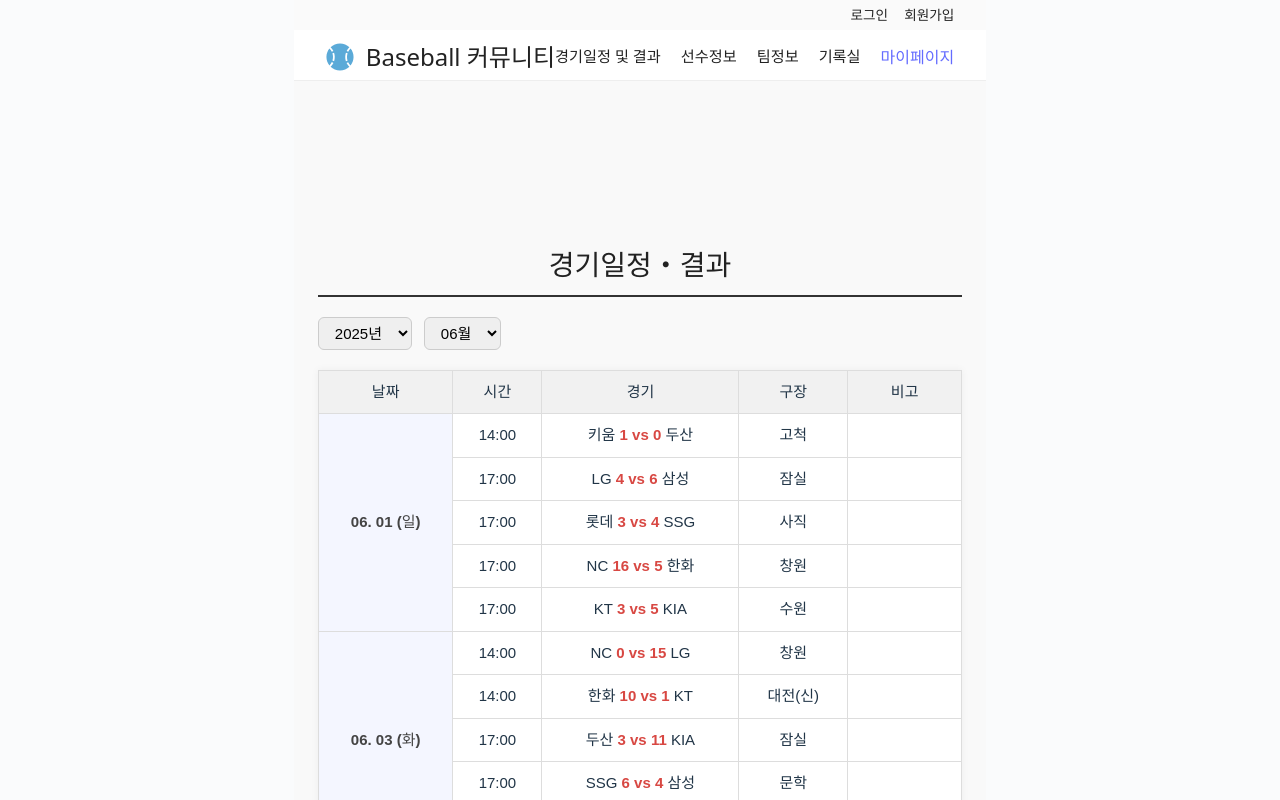
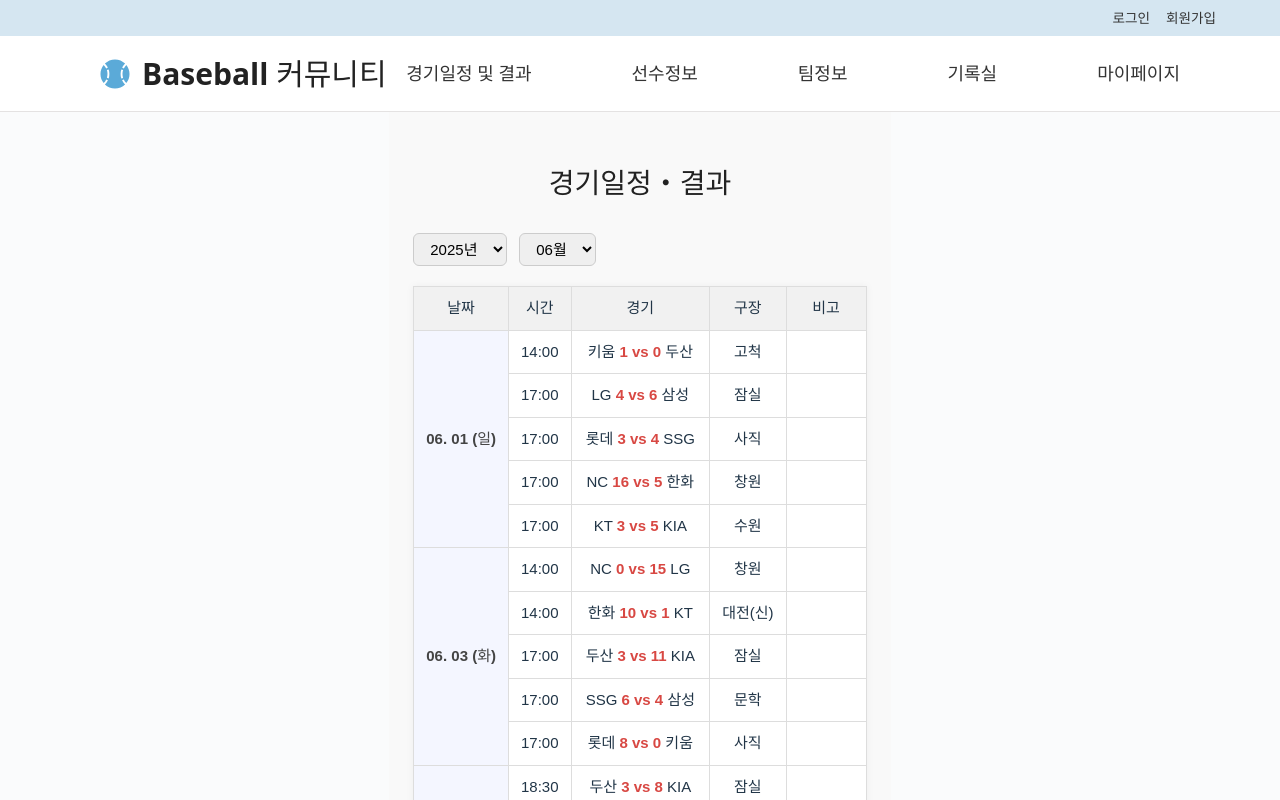
Before and after one commit to YB3698/team5-baseball-project, a React (Vite) app in the folder frontend/baseball_pj/: page /matchschedule in a window 1280 px wide. Shown: the top 800 px of the page. Built offline with nearby package versions, Linux system fonts and the light colour scheme.

Commit message:
add pages

```diff
--- a/frontend/baseball_pj/src/components/Header.css
+++ b/frontend/baseball_pj/src/components/Header.css
@@ -1,39 +1,47 @@
+/* 헤더 전체 감싸는 래퍼 */
 .header-wrapper {
-  width: 100%;
+  position: fixed;              /* 상단 고정 */
+  top: 0;
+  left: 0;
+  width: 100vw;                 /* 화면 너비 100% */
   background-color: white;
-  border-bottom: 1px solid #eee;
+  border-bottom: 1px solid #e4e2e2;
+  z-index: 1000;                /* 다른 요소 위로 올라오게 */
 }
 
+/* 로그인/회원가입 링크 줄 */
 .top-bar {
   display: flex;
   justify-content: flex-end;
   font-size: 0.85rem;
-  padding: 0.3rem 2rem;
-  background-color: #fafafa;
+  padding: 0.5rem 4rem;
+  background-color: #d5e6f1;
   color: #222;
   gap: 1rem;
 }
 
-.top-link {
-  color: #222;
-  text-decoration: none;
+/* 헤더 내부 구조 */
+.header {
+  display: flex;
+  align-items: center;
+  height: 75px;
+  padding: 20px;
+  background-color: rgb(255, 255, 255);
+  box-sizing: border-box;
 }
 
-.header {
-  display: flex;
-  justify-content: center;
-  background-color: white;
-  padding: 0.8rem 2rem 0.6rem;
-}
-
+/* 내부 컨테이너 (로고와 메뉴 영역) */
 .header-container {
   display: flex;
   align-items: center;
   justify-content: space-between;
   width: 100%;
-  max-width: 1200px;
+  max-width: 1500px;
+  padding: 0 5rem;
+  box-sizing: border-box;
 }
 
+/* 로고 영역 */
 .logo-wrap {
   display: flex;
   align-items: center;
@@ -41,13 +49,13 @@
 }
 
 .baseball-icon {
-  font-size: 28px;
+  font-size: 30px;
   color: rgb(91, 170, 216);
 }
 
 .logo-text {
-  font-size: 24px;
-  font-weight: 700;
+  font-size: 30px;
+  font-weight: 3000;
   margin: 0;
 }
 
@@ -56,23 +64,31 @@
   color: #222;
 }
 
+/* 메뉴 영역 */
 .nav-menu {
   display: flex;
-  gap: 20px;
+  gap: 100px;
 }
 
 .nav-link {
-  color: #222;
+  font-size: 18px;
+  color: #333 ;
   text-decoration: none;
-  font-size: 0.95rem;
+  font-weight: 700;
 }
-
 .nav-link:hover {
-  color: crimson;
+  color: rgb(0, 0, 0);
 }
-
+.logo-link:hover {
+  color: rgb(0, 0, 0);
+}
+.top-bar a,
+.nav-menu a {
+  color: #333 ;
+  text-decoration: none;
+}
 .logout-btn {
-  background: crimson;
+  background: rgb(0, 0, 0);
   border: none;
   color: white;
   padding: 4px 10px;
--- a/frontend/baseball_pj/src/components/Header.jsx
+++ b/frontend/baseball_pj/src/components/Header.jsx
@@ -43,7 +43,7 @@ const Header = () => {
             <FaBaseballBall className="baseball-icon" />
             <h1 className="logo-text">
               <Link to="/" className="logo-link">
-                Baseball <span style={{ fontWeight: '300' }}>커뮤니티</span>
+                 <span style={{ fontWeight: '700' }}>Baseball 커뮤니티</span>
               </Link>
             </h1>
           </div>
@@ -53,7 +53,7 @@ const Header = () => {
             <Link to="/playerlist" className="nav-link">선수정보</Link>
             <Link to="/teamlist" className="nav-link">팀정보</Link>
             <Link to="/playerstats" className="nav-link">기록실</Link>
-            <Link to="/mypage" className="menu-link">마이페이지</Link>
+            <Link to="/mypage" className="nav-link">마이페이지</Link>
           </nav>
         </div>
       </header>
--- a/frontend/baseball_pj/src/pages/MatchSchedule.css
+++ b/frontend/baseball_pj/src/pages/MatchSchedule.css
@@ -11,7 +11,7 @@
   margin-bottom: 20px;
   color: #222;
   font-weight: 600;
-  border-bottom: 2px solid #333;
+  /* border-bottom: 2px solid #333; */
   padding-bottom: 8px;
 }
 
--- a/frontend/baseball_pj/src/pages/Mypage.css
+++ b/frontend/baseball_pj/src/pages/Mypage.css
@@ -14,6 +14,7 @@
   font-size: 2rem;
   font-weight: 700;
   margin-bottom: 24px;
+  border-bottom: 2px solid #333;
   color: #333;
 }
 .mypage-label {
```
